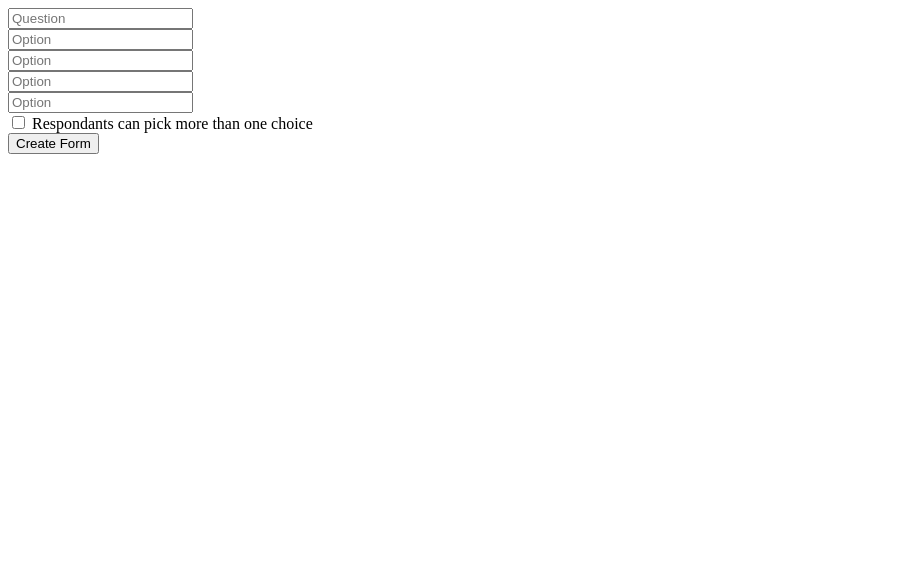
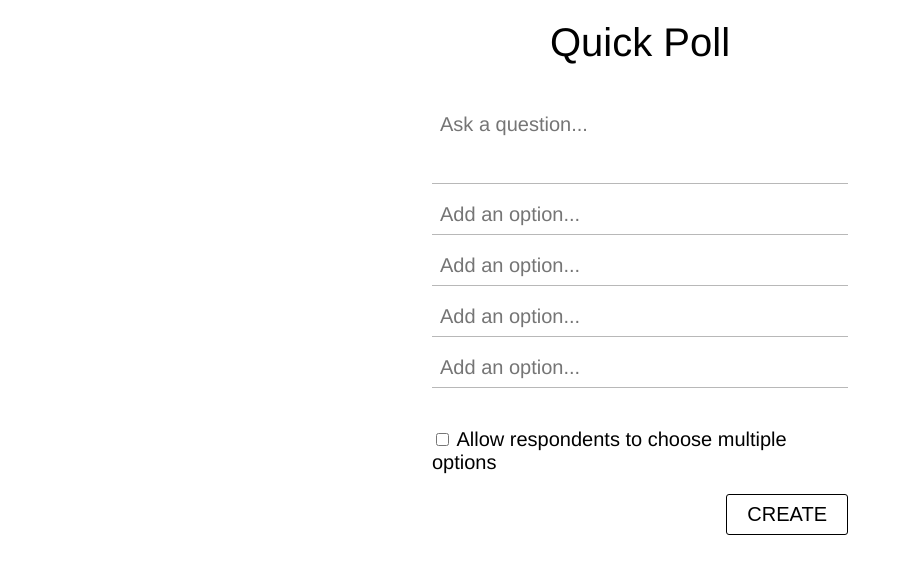
Before and after one commit to jchunzh/PollApp, a plain HTML site: page static/createpoll.html in a window 1280 px wide. Shown: the whole page, without its empty margins (0-903 px from the left). Drawn offline with nearby package versions, Linux system fonts and the light colour scheme.

Commit message:
Finish create poll page

```diff
--- a/static/createPollController.js
+++ b/static/createPollController.js
@@ -1,4 +1,5 @@
-app.controller('CreatePollController', ['$scope', 'pollService', function ($scope, pollService) {
+app.controller('CreatePollController', ['$scope', '$timeout', 'pollService', function ($scope, $timeout, pollService) {
+	$scope.createPollResponse = new PollResponse();
 	$scope.poll = {
 		choices : initializeChoices(),
 		question : '',
@@ -16,12 +17,19 @@ app.controller('CreatePollController', ['$scope', 'pollService', function ($scop
 	}
 
 	$scope.createPoll = function() {
+		$scope.createPollResponse.status = 'loading';
 		pollService.save($scope.poll, function(link) {
-			$scope.hasCreated = true;
-			$scope.poll.link = link;
+			$timeout(function() {
+				$scope.createPollResponse.status = "created";
+			}, 2000)
 		});
 	}
 }]);
+
+function PollResponse() {
+	this.status = 'creating';
+	this.url = 'http://testurl.com/12345'
+}
 
 function initializeChoices() {
 	var choices = [];
--- a/static/createpoll.html
+++ b/static/createpoll.html
@@ -5,37 +5,46 @@
 		<script type="text/javascript" src="pollApp.js"></script>
 		<script type="text/javascript" src="pollService.js"></script>
 		<script type="text/javascript" src="CreatePollController.js"></script>
+		<link rel="stylesheet" type="text/css" href="main.css">
 	</head>
 	<body ng-controller='CreatePollController'>
+		<div class='header'>
+			Quick Poll
+		</div>
+		<div class='content'>
 			<div>
-			<form ng-submit="createPoll()">
-				<div>
-					<input type="text" ng-model='poll.question' placeholder='Question'/>
+				<form ng-submit="createPoll()" onsubmit="false">
+					<div class='poll'>
+						<div class='text-container'>
+							<textarea ng-model='poll.question' placeholder='Ask a question...'></textarea>
+						</div>
 						<div ng-repeat="choice in poll.choices track by $index">
+							<div class='choice'>
+								<div class='choice-text-container text-container'>
 									<input type="text" ng-model='choice.text' ng-change='addChoice($index)'
-						placeholder='Option'/>
+									placeholder='Add an option...'/>
 								</div>
 							</div>
-				<div>
+						</div>
+					</div>
+					<div class='options'>
 						<input type="checkbox" id="useCheckbox" ng-model="poll.useCheckbox"/>
-					<label for="useCheckbox">Respondants can pick more than one choice</label>
+						<label for="useCheckbox">Allow respondents to choose multiple options</label>
 					</div>
-				<div>
-					<input type="submit" value="Create Form"/>
+					<div ng-hide='createPollResponse.status !== "creating"'>
+						<input class='submit-btn' type="submit" value="CREATE" ng-disabled='createPollResponse.status !== "creating"'/>
+					</div>
+					<div ng-show='createPollResponse.status === "loading"' class='create-results loading-gif'>
+						<img src='ajax-loader.gif'/>
+					</div>
+					<div ng-show='createPollResponse.status === "created"' class='poll-url create-results'>
+							Your poll is at
+							<a href="{{ createPollResponse.url }}" >
+							{{ createPollResponse.url }}
+							</a>
 						</div>
 				</form>
 			</div>
-		<div ng-show="hasCreated">
-			{{poll.link}}
-		</div>
-		<div>
-			<form>
-				<div ng-repeat="choice in poll.choices track by $index" ng-switch on="useCheckbox">
-					<input ng-switch-when="true" type="checkbox" id="choice{{$index}}" ng-model="isSelected"/>
-					<input ng-switch-when="false" name="userChoice" type="radio" id="choice{{$index}}" ng-model="selectedChoice.index" ng-value="$index"/>
-					<label for="choice{{$index}}">{{choice.text}}</label>
-				</div>
-			</form>
 		</div>
 	</body>
 </html>
--- a/static/main.css
+++ b/static/main.css
@@ -1,3 +1,39 @@
+body {
+	font-family: helvetica;
+	font-size: 20px;
+}
+
+input::-webkit-input-placeholder
+{
+   	font-family: helvetica;
+}
+
+textarea::-webkit-input-placeholder
+{
+	font-family: helvetica;
+}
+
+textarea:focus::-webkit-input-placeholder
+{
+}
+
+input:focus::-webkit-input-placeholder
+{
+
+}
+
+:-moz-placeholder { /* Firefox 18- */
+	font-family: helvetica;
+}
+
+::-moz-placeholder {  /* Firefox 19+ */
+	font-family: helvetica;
+}
+
+:-ms-input-placeholder {
+	font-family: helvetica;
+}
+
 .chart{
   font: 10px sans-serif;
   text-align: right;
@@ -9,3 +45,78 @@
 .chart rect {
 	fill: steelblue;
 }
+
+.content {
+	width: 416px;
+	margin: 0 auto;
+}
+
+label {
+	font-size: 20px;
+}
+
+textarea, input[type=text] {
+	font-size: 20px;
+	font-family: helvetica;
+	width: 100%;
+	padding: 8px;
+}
+
+textarea {
+	resize: none;
+	border: none;
+	outline: none;
+	height: 78px;
+}
+
+textarea:focus, input[type=text]:focus {
+	background: #F7F7F7 ;
+}
+
+input[type=text] {
+	border: none;
+	outline: none;
+}
+
+.text-container {
+	margin: 0 0 11px 0;
+	border: 0 solid #B8B8B8;
+	border-width: 0 0 1px 0;
+}
+
+.header {
+	margin: 20px 0 40px 0;
+	text-align: center;
+	font-size: 40px;
+}
+
+.options {
+	margin: 40px 0 20px 0;
+}
+
+.submit-btn {
+	font-size: 20px;
+	padding: 8px 20px;
+	border: 1px solid black;
+	border-width: 1px;
+	border-radius: 3px;
+	background: transparent;
+	cursor: pointer;
+	float:right;
+}
+
+input:focus {
+	outline: none ;
+}
+
+.create-results {
+	width: 100%;
+	border: none;
+	border-radius: 3px;
+	background: transparent;
+	padding: 14px 0;
+}
+
+.loading-gif {
+	text-align: center;
+}
```
Also changed, not shown: static/ajax-loader.gif (added). Lines whose indentation alone changed are shown as unchanged.
